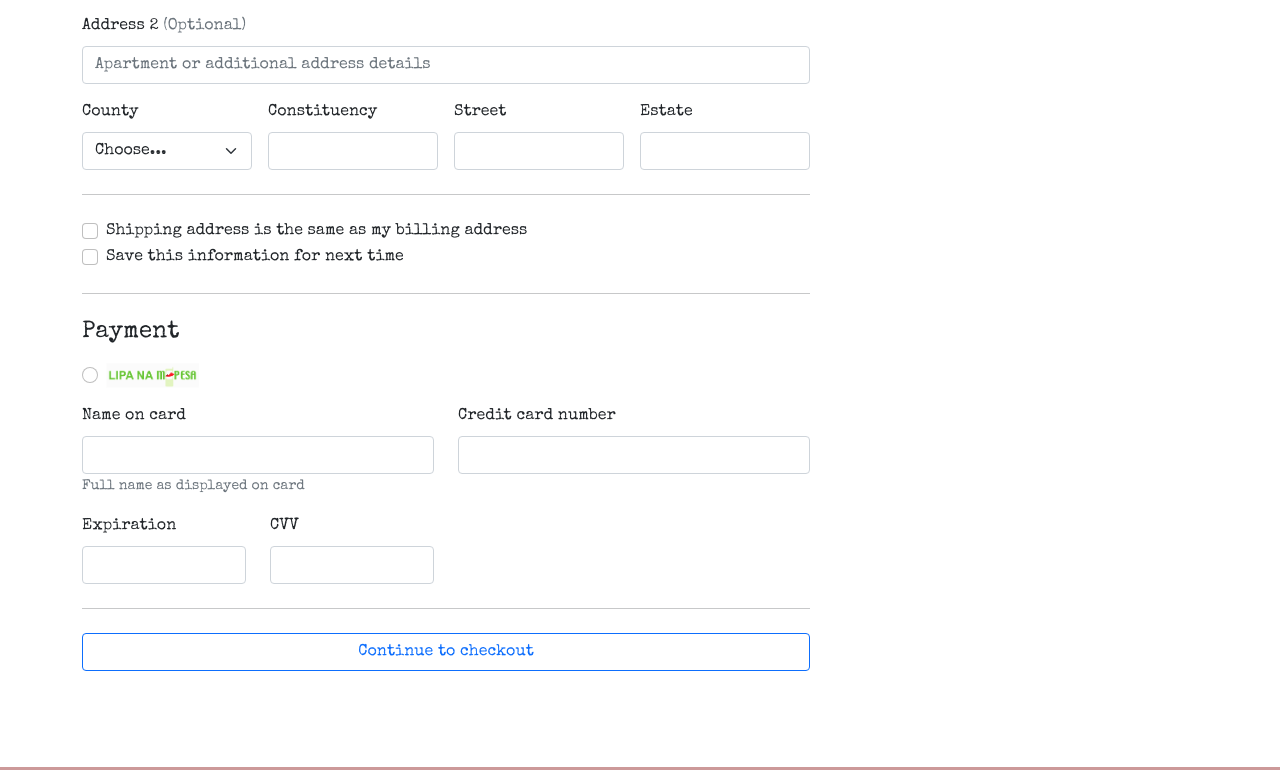
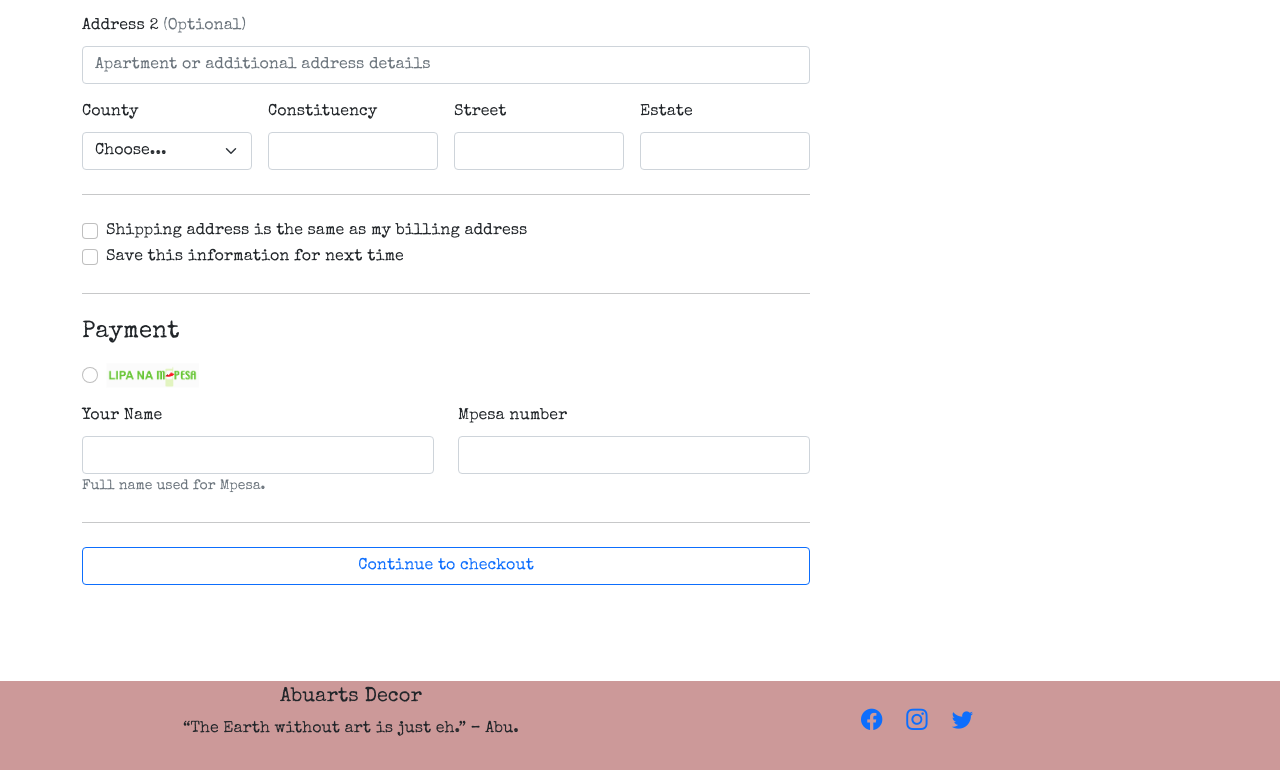
Before and after one commit to kiokoshedy/abu-arts, a React (Create React App) app: page /checkout in a window 1280 px wide. Shown: the part 412-1182 px from the top of the page. Built offline with nearby package versions, Linux system fonts and the light colour scheme; a web font is replaced by a local one.

Commit message:
add mpesa

```diff
--- a/src/components/Checkout.jsx
+++ b/src/components/Checkout.jsx
@@ -150,37 +150,22 @@ const Checkout = () => {
 
                             <div class="row gy-3">
                                 <div class="col-md-6">
-                                    <label for="cc-name" class="form-label">Name on card</label>
+                                    <label for="cc-name" class="form-label">Your Name</label>
                                     <input type="text" class="form-control" id="cc-name" placeholder="" required=""/>
-                                        <small class="text-muted">Full name as displayed on card</small>
+                                        <small class="text-muted">Full name used for Mpesa.</small>
                                         <div class="invalid-feedback">
-                                            Name on card is required
+                                            Mpesa name is required
                                         </div>
                                 </div>
 
                                 <div class="col-md-6">
-                                    <label for="cc-number" class="form-label">Credit card number</label>
+                                    <label for="cc-number" class="form-label">Mpesa number</label>
                                     <input type="text" class="form-control" id="cc-number" placeholder="" required=""/>
                                         <div class="invalid-feedback">
-                                            Credit card number is required
+                                        Mpesa Number is required
                                         </div>
                                 </div>
 
-                                <div class="col-md-3">
-                                    <label for="cc-expiration" class="form-label">Expiration</label>
-                                    <input type="text" class="form-control" id="cc-expiration" placeholder="" required=""/>
-                                        <div class="invalid-feedback">
-                                            Expiration date required
-                                        </div>
-                                </div>
-
-                                <div class="col-md-3">
-                                    <label for="cc-cvv" class="form-label">CVV</label>
-                                    <input type="text" class="form-control" id="cc-cvv" placeholder="" required=""/>
-                                        <div class="invalid-feedback">
-                                            Security code required
-                                        </div>
-                                </div>
                             </div>
 
                             <hr className="my-4" />
```
